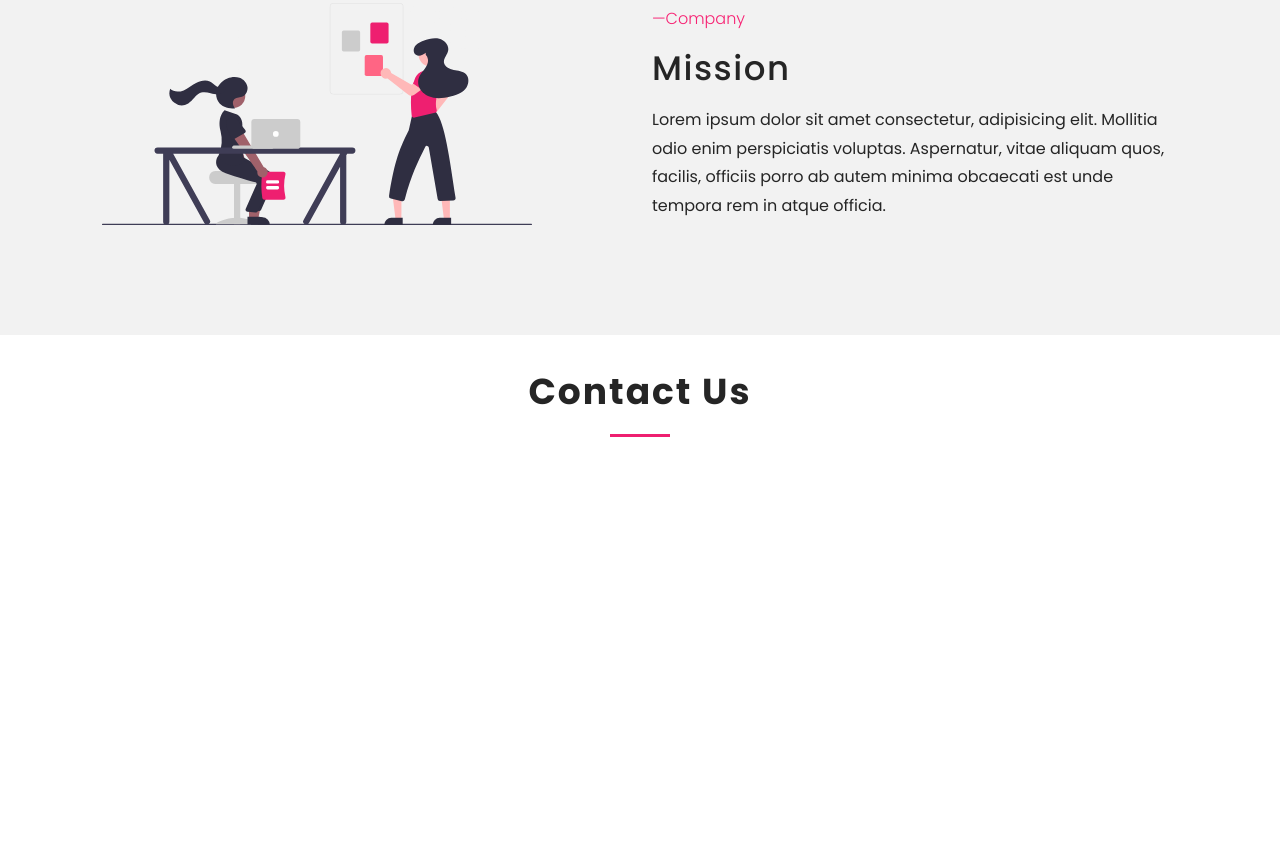
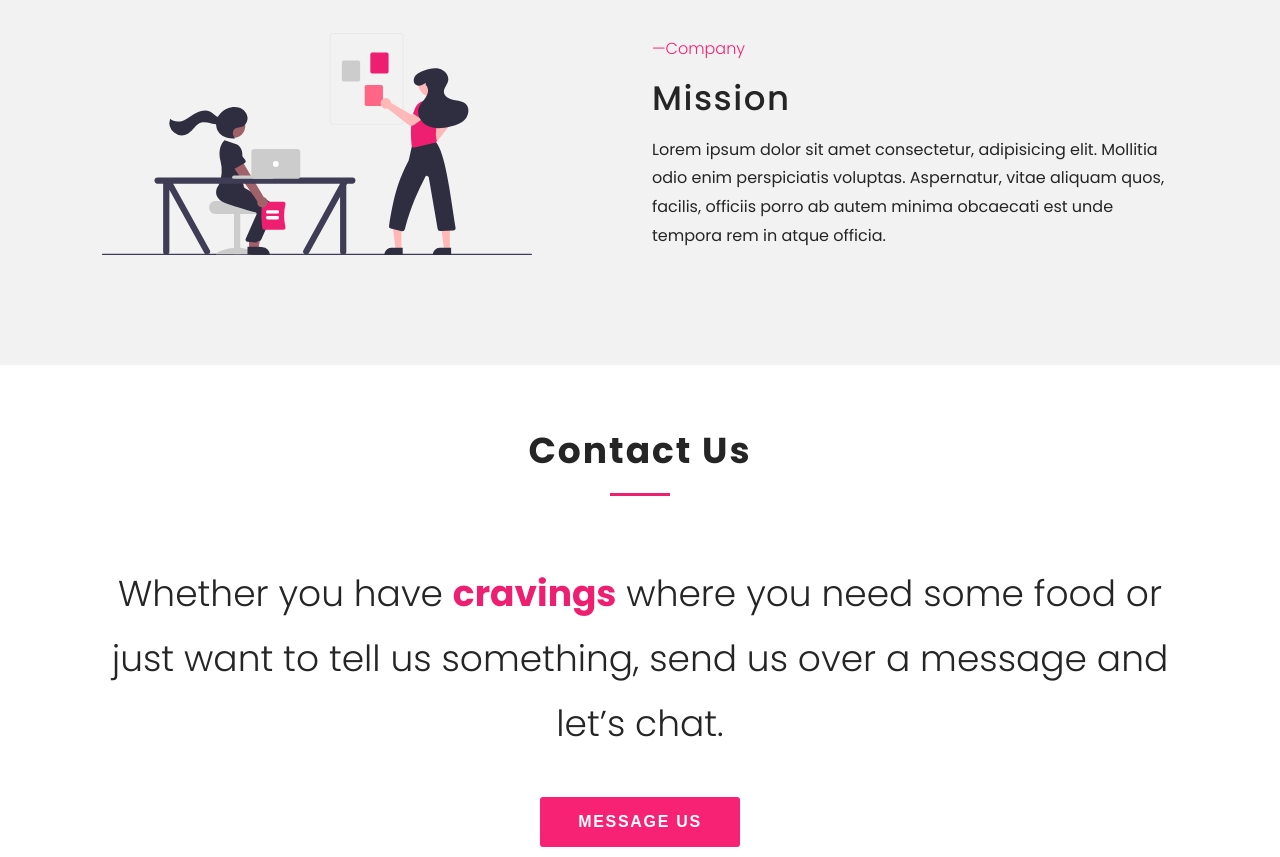
Before and after one commit to nethsajo/responsive-delivery-website, a plain HTML site: page index.html in a window 1280 px wide. Shown: the part 1940-2797 px from the top of the page. Before the commit the page ends 2377 px from the top, so only its background shows below. Drawn offline with Linux system fonts and the light colour scheme.

Commit message:
Done contact section

```diff
--- a/assets/scss/components/_buttons.scss
+++ b/assets/scss/components/_buttons.scss
@@ -34,7 +34,7 @@
     }
   }
 
-  &__n-rad {
+  &--n-rad {
     border-radius: 0;
   }
 
--- /dev/null
+++ b/assets/scss/components/_contact.scss
@@ -0,0 +1,42 @@
+.contact {
+  display: flex;
+  flex-direction: column;
+  padding: 30px 0;
+  margin-bottom: 200px;
+  justify-content: center;
+  align-items: center;
+
+  p {
+    font-size: 36px;
+    font-weight: var(--fw-light);
+    line-height: 1.8;
+    text-align: center;
+    margin-bottom: 40px;
+  }
+
+  span {
+    font-weight: var(--fw-bold);
+    color: var(--primary-color);
+  }
+
+  .btn-email {
+    width: 200px;
+    height: 50px;
+    text-transform: uppercase;
+    cursor: pointer;
+    overflow: hidden;
+    border: none;
+    border-radius: 3px;
+    padding: 12px 18px;
+    font-size: var(--fs-normal);
+    font-weight: var(--fw-bold);
+    background: var(--primary-light-color);
+    color: var(--white-text-color);
+    letter-spacing: 1.7px;
+    transition: var(--transition);
+
+    &:hover {
+      background: var(--primary-color);
+    }
+  }
+}
--- a/assets/scss/components/_services.scss
+++ b/assets/scss/components/_services.scss
@@ -8,7 +8,6 @@
 
   .section-title {
     grid-column: 1/4;
-    margin-top: 0;
     margin-bottom: 36px;
   }
 
--- a/assets/scss/styles.scss
+++ b/assets/scss/styles.scss
@@ -8,5 +8,6 @@
 @import './components/hero';
 @import './components/services';
 @import './components/about';
+@import './components/contact';
 @import './components/footer';
 @import './components/mediaquery';
--- a/index.html
+++ b/index.html
@@ -143,8 +143,10 @@
       </section>
 
       <!-- Contact Section -->
-      <section class="contact">
+      <section class="contact container" id="contact">
         <h1 class="section-title">Contact Us</h1>
+        <p>Whether you have <span>cravings</span> where you need some food or just want to tell us something, send us over a message and let’s chat.</p>
+        <button class="btn-email">Message Us</button>
       </section>
     </main>
     <footer></footer>
```
Also changed, not shown: assets/css/styles.css.
